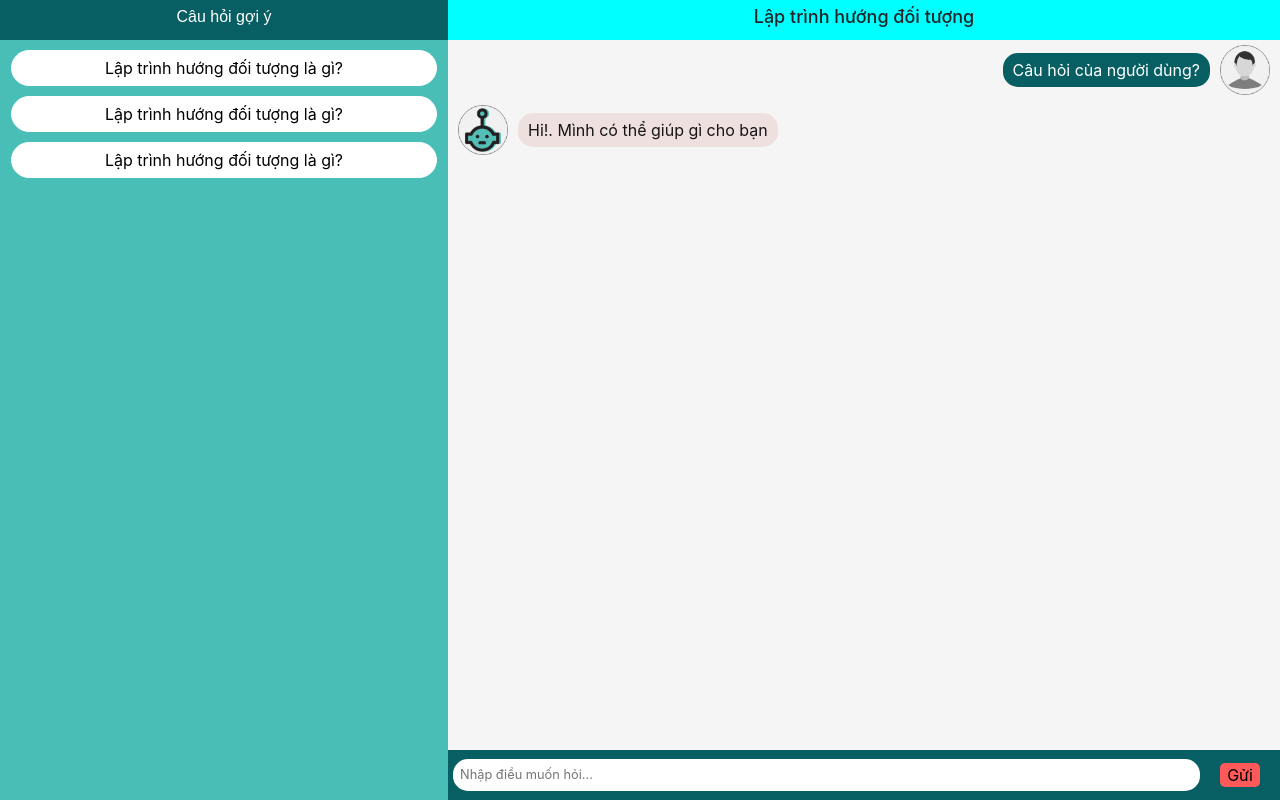
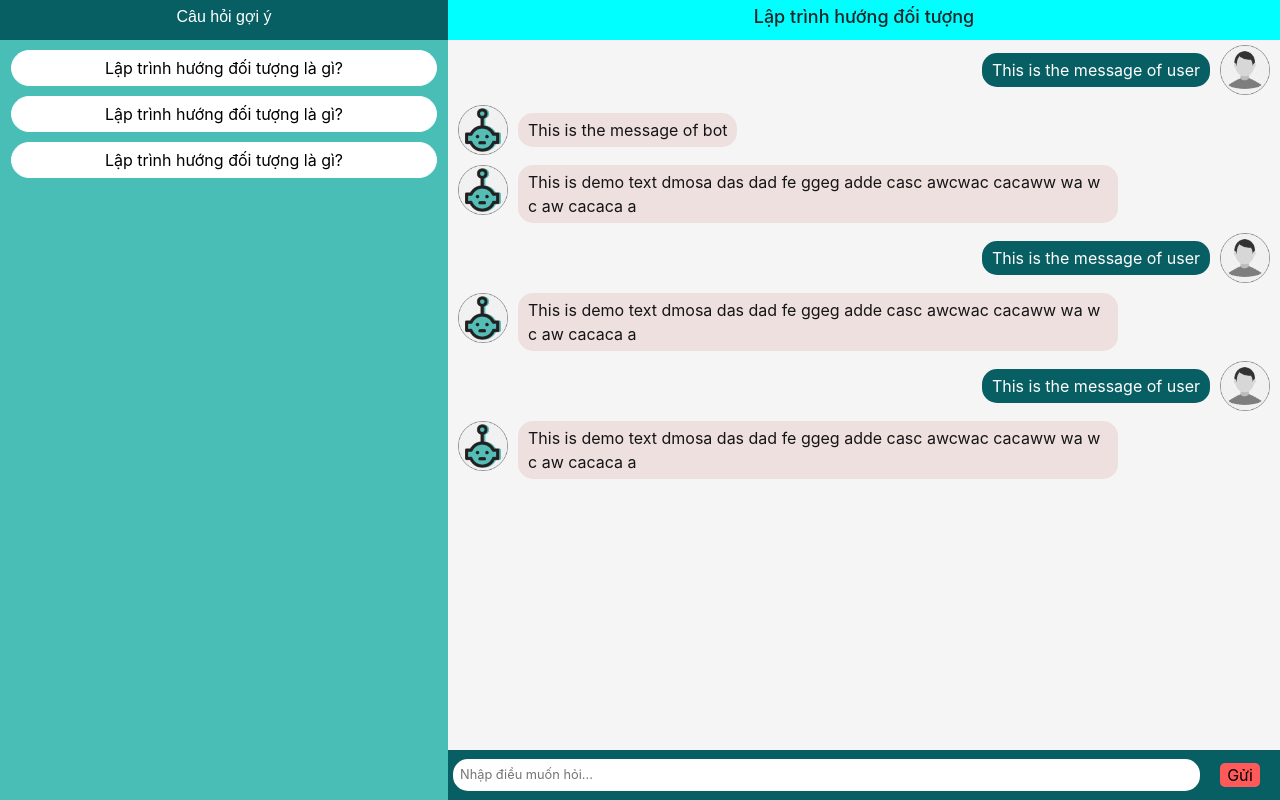
Before and after one commit to 17520722/chat-bot-wavi, an Angular app: page / in a window 1280 px wide. Built offline with nearby package versions, Linux system fonts and the light colour scheme.

Commit message:
Chat  duoc

```diff
--- a/package.json
+++ b/package.json
@@ -27,9 +27,9 @@
     "@angular-devkit/build-angular": "~0.1001.2",
     "@angular/cli": "~10.1.2",
     "@angular/compiler-cli": "~10.1.2",
-    "@types/node": "^12.11.1",
     "@types/jasmine": "~3.5.0",
     "@types/jasminewd2": "~2.0.3",
+    "@types/node": "^12.12.62",
     "codelyzer": "^6.0.0",
     "jasmine-core": "~3.6.0",
     "jasmine-spec-reporter": "~5.0.0",
--- a/src/app/app.module.ts
+++ b/src/app/app.module.ts
@@ -1,5 +1,6 @@
 import { BrowserModule } from '@angular/platform-browser';
 import { NgModule } from '@angular/core';
+import { FormsModule } from '@angular/forms';
 
 import { AppRoutingModule } from './app-routing.module';
 import { AppComponent } from './app.component';
@@ -23,7 +24,8 @@ import { MessageUserComponent } from 'src/components/message-user/message-user.c
   ],
   imports: [
     BrowserModule,
-    AppRoutingModule
+    AppRoutingModule,
+    FormsModule
   ],
   providers: [],
   bootstrap: [AppComponent]
--- a/src/components/chatting-area/chatting-area.component.css
+++ b/src/components/chatting-area/chatting-area.component.css
@@ -8,6 +8,7 @@
 
 .chat-field {
   height: 100%;
+  overflow-y: auto;
 }
 
 .title-course-wrapper {
--- a/src/components/chatting-area/chatting-area.component.html
+++ b/src/components/chatting-area/chatting-area.component.html
@@ -2,11 +2,22 @@
   <div class="title-course-wrapper">
     <label class="title-chatting-course">Lập trình hướng đối tượng</label>
   </div>
-  <div class="chat-field" style="background-color: whitesmoke;">
-    <app-message-user></app-message-user>
-    <app-message-bot></app-message-bot>
+  <div id="chat-field"
+        class="chat-field"
+        style="background-color: whitesmoke;">
+    <ul>
+      <li *ngFor="let messObj of messageList">
+        <ng-container *ngIf="messObj.isBot; else elseTemplate">
+          <app-message-bot [content]="messObj.message"></app-message-bot>
+        </ng-container>
+        <ng-template #elseTemplate>
+          <app-message-user [content]="messObj.message"></app-message-user>
+        </ng-template>
+      </li>
+    </ul>
+
   </div>
   <div>
-    <app-chatting-container></app-chatting-container>
+    <app-chatting-container (sendMessage)="sendMessageArea($event)"></app-chatting-container>
   </div>
 </div>
--- a/src/components/chatting-area/chatting-area.component.ts
+++ b/src/components/chatting-area/chatting-area.component.ts
@@ -7,9 +7,49 @@ import { Component, OnInit } from '@angular/core';
 })
 export class ChattingAreaComponent implements OnInit {
 
+  inputMessage = '';
+  messageList = [
+    {
+      isBot: false,
+      message: 'This is the message of user'
+    },
+    {
+      isBot: true,
+      message: 'This is the message of bot'
+    },
+    {
+      isBot: true,
+      message: 'This is demo text dmosa  das dad  fe ggeg adde casc  awcwac cacaww wa w c aw  cacaca a'
+    },
+    {
+      isBot: false,
+      message: 'This is the message of user'
+    },
+    {
+      isBot: true,
+      message: 'This is demo text dmosa  das dad  fe ggeg adde casc  awcwac cacaww wa w c aw  cacaca a'
+    },
+    {
+      isBot: false,
+      message: 'This is the message of user'
+    },
+    {
+      isBot: true,
+      message: 'This is demo text dmosa  das dad  fe ggeg adde casc  awcwac cacaww wa w c aw  cacaca a'
+    },
+  ];
+
   constructor() { }
 
   ngOnInit() {
   }
 
+  sendMessageArea(content:string) {
+    let messObj = {
+      isBot: false,
+      message: content
+    };
+
+    this.messageList.push(messObj);
+  }
 }
--- a/src/components/chatting-container/chatting-container.component.html
+++ b/src/components/chatting-container/chatting-container.component.html
@@ -1,6 +1,14 @@
 <div class="chatting-container-wrapper">
-    <input type="text" name="input-message" class="input-message" placeholder="Nhập điều muốn hỏi...">
-    <button type="button" name="btn-input-message" class="btn-input-message">
+    <input type="text"
+           [(ngModel)]="inputMessage"
+           (keyup.enter)="sendInput()"
+           name="input-message"
+           class="input-message"
+           placeholder="Nhập điều muốn hỏi...">
+    <button (click)="sendInput()"
+            type="button"
+            name="btn-input-message"
+            class="btn-input-message">
         Gửi
     </button>
 </div>
--- a/src/components/chatting-container/chatting-container.component.ts
+++ b/src/components/chatting-container/chatting-container.component.ts
@@ -1,15 +1,23 @@
-import { Component, OnInit } from '@angular/core';
+import { Component, OnInit, Output, EventEmitter } from '@angular/core';
 
 @Component({
   selector: 'app-chatting-container',
   templateUrl: './chatting-container.component.html',
-  styleUrls: ['./chatting-container.component.css']
+  styleUrls: ['./chatting-container.component.css'],
 })
 export class ChattingContainerComponent implements OnInit {
+  @Output() sendMessage = new EventEmitter();
 
-  constructor() { }
+  inputMessage: string = '';
 
-  ngOnInit() {
+  constructor() {}
+
+  ngOnInit() {}
+
+  sendInput() {
+    if (this.inputMessage != '') {
+      this.sendMessage.emit(this.inputMessage);
+      this.inputMessage = '';
+    }
   }
-
 }
--- a/src/components/message-bot/message-bot.component.html
+++ b/src/components/message-bot/message-bot.component.html
@@ -4,7 +4,7 @@
       <img src="assets/avt-bot.png" alt="bot image" class="bot-image">
     </div>
     <div class="bot-message-wrapper">
-      <label class="lb-bot-message">Hi!. Mình có thể giúp gì cho bạn</label>
+      <label class="lb-bot-message">{{ content }}</label>
     </div>
   </div>
 </div>
--- a/src/components/message-bot/message-bot.component.ts
+++ b/src/components/message-bot/message-bot.component.ts
@@ -1,4 +1,4 @@
-import { Component, OnInit } from '@angular/core';
+import { Component, OnInit, Input } from '@angular/core';
 
 @Component({
   selector: 'app-message-bot',
@@ -7,6 +7,8 @@ import { Component, OnInit } from '@angular/core';
 })
 export class MessageBotComponent implements OnInit {
 
+  @Input() content:string = '';
+
   constructor() { }
 
   ngOnInit() {
--- a/src/components/message-user/message-user.component.html
+++ b/src/components/message-user/message-user.component.html
@@ -1,7 +1,7 @@
 <div style="display: block;">
   <div class="user-mess-container">
     <div class="user-message-wrapper">
-      <label class="lb-user-message">Câu hỏi của người dùng?</label>
+      <label class="lb-user-message">{{ content }}</label>
     </div>
     <div class="avatar-container">
       <img src="assets/avt-user.jpg" alt="user image" class="user-image">
--- a/src/components/message-user/message-user.component.ts
+++ b/src/components/message-user/message-user.component.ts
@@ -1,4 +1,4 @@
-import { Component, OnInit } from '@angular/core';
+import { Component, OnInit, Input } from '@angular/core';
 
 @Component({
   selector: 'app-message-user',
@@ -7,6 +7,8 @@ import { Component, OnInit } from '@angular/core';
 })
 export class MessageUserComponent implements OnInit {
 
+  @Input() content:string = '';
+
   constructor() { }
 
   ngOnInit() {
--- a/src/index.html
+++ b/src/index.html
@@ -5,11 +5,14 @@
   <title>Chatbot</title>
   <base href="/">
   <meta name="viewport" content="width=device-width, initial-scale=1">
+
   <link rel="icon" type="image/x-icon" href="favicon.ico">
+  <script src="https://code.jquery.com/jquery-3.5.1.slim.min.js" integrity="sha384-DfXdz2htPH0lsSSs5nCTpuj/zy4C+OGpamoFVy38MVBnE+IbbVYUew+OrCXaRkfj" crossorigin="anonymous"></script>
+  <script src="https://cdn.jsdelivr.net/npm/popper.js@1.16.0/dist/umd/popper.min.js" integrity="sha384-Q6E9RHvbIyZFJoft+2mJbHaEWldlvI9IOYy5n3zV9zzTtmI3UksdQRVvoxMfooAo" crossorigin="anonymous"></script>
+
   <link rel="stylesheet" href="https://stackpath.bootstrapcdn.com/bootstrap/4.5.0/css/bootstrap.min.css" integrity="sha384-9aIt2nRpC12Uk9gS9baDl411NQApFmC26EwAOH8WgZl5MYYxFfc+NcPb1dKGj7Sk" crossorigin="anonymous">
   <script src="https://stackpath.bootstrapcdn.com/bootstrap/4.5.0/js/bootstrap.min.js" integrity="sha384-OgVRvuATP1z7JjHLkuOU7Xw704+h835Lr+6QL9UvYjZE3Ipu6Tp75j7Bh/kR0JKI" crossorigin="anonymous"></script>
-  <script src="https://code.jquery.com/jquery-3.5.1.slim.min.js" integrity="sha384-DfXdz2htPH0lsSSs5nCTpuj/zy4C+OGpamoFVy38MVBnE+IbbVYUew+OrCXaRkfj" crossorigin="anonymous"></script>
-  <script src="https://cdn.jsdelivr.net/npm/popper.js@1.16.0/dist/umd/popper.min.js" integrity="sha384-Q6E9RHvbIyZFJoft+2mJbHaEWldlvI9IOYy5n3zV9zzTtmI3UksdQRVvoxMfooAo" crossorigin="anonymous"></script>
+
 </head>
 <body>
   <app-root></app-root>
```
